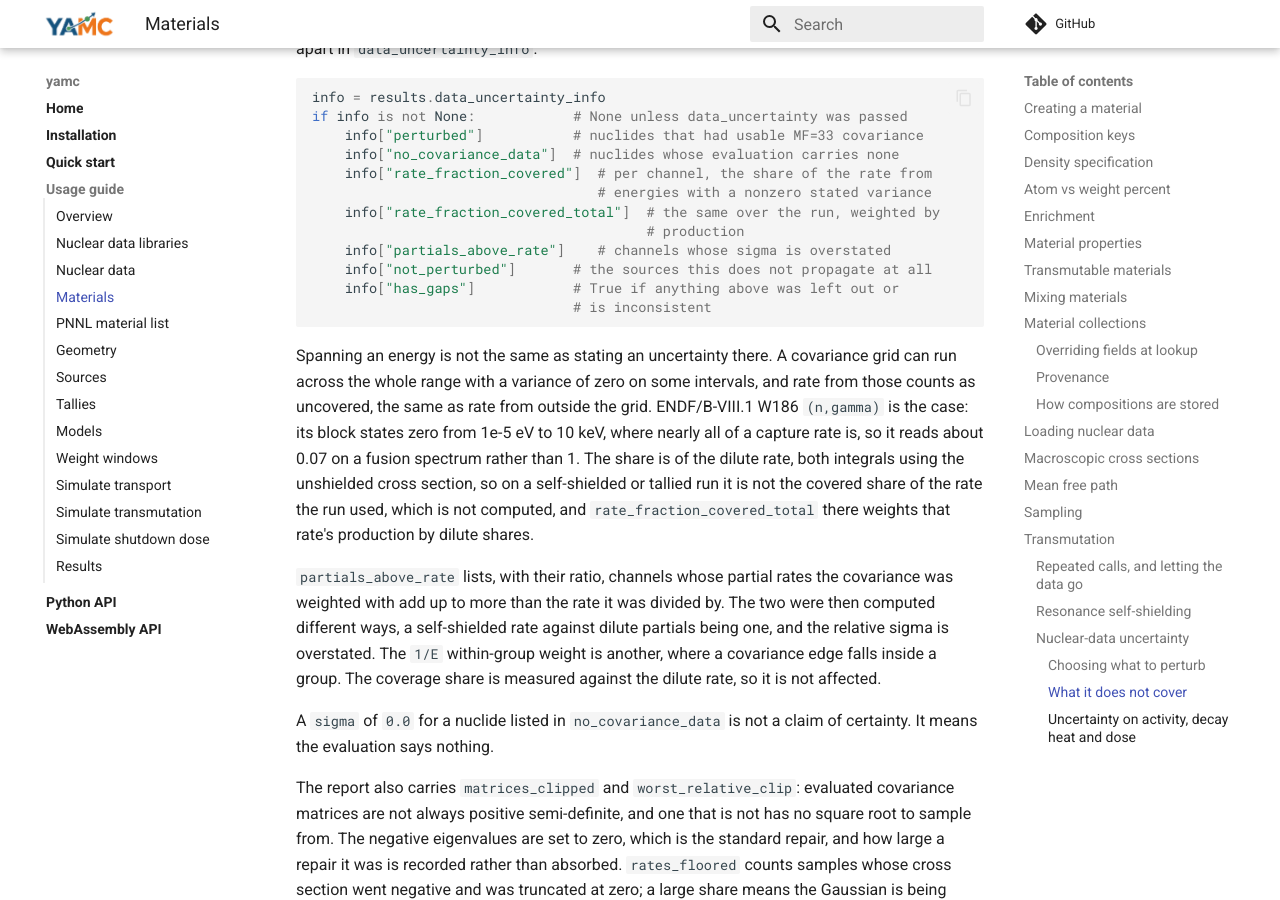
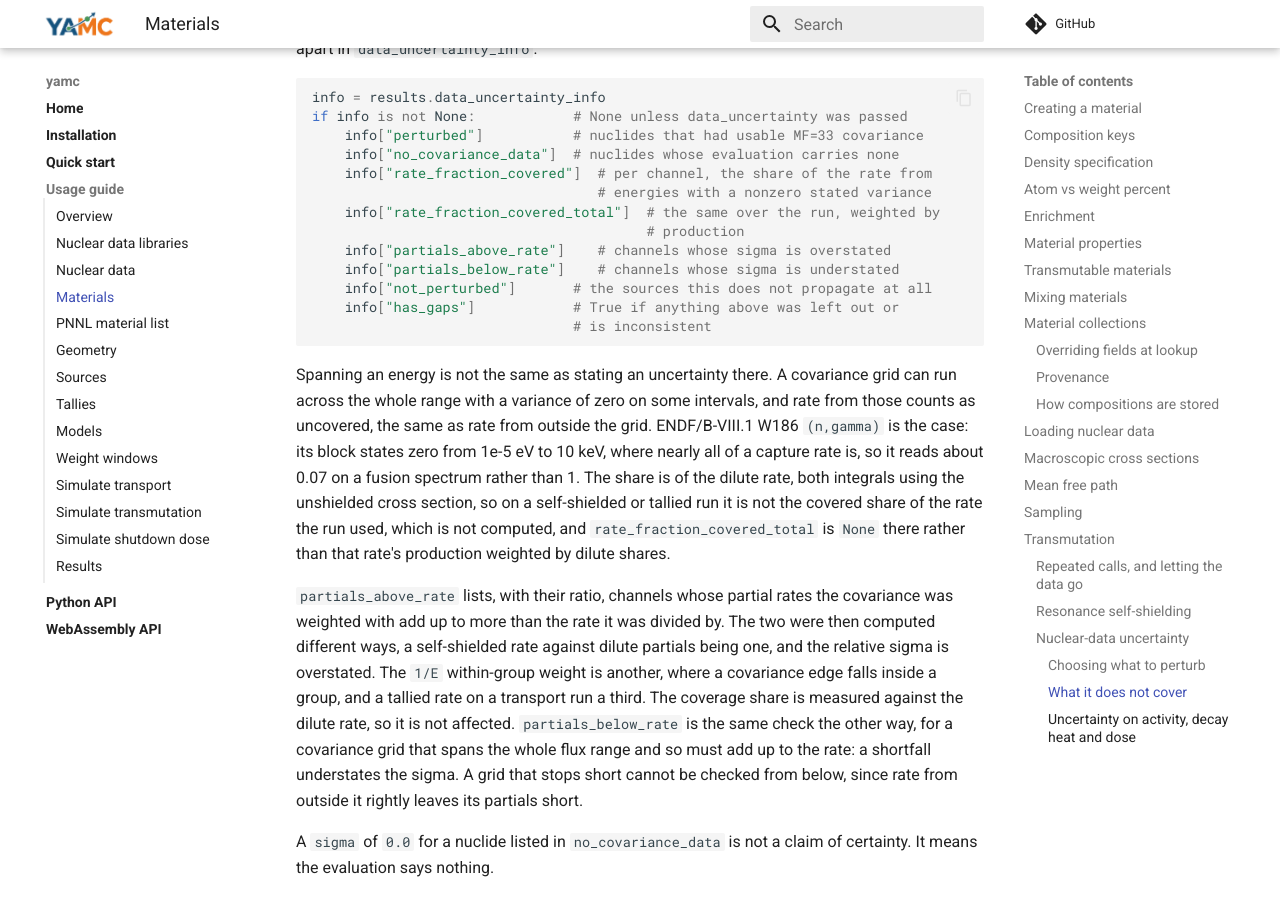
Before and after one commit to fusion-neutronics/yamc, an MkDocs documentation site: the page built from docs/materials.md, in a window 1280 px wide and 900 px high, scrolled down 11631 px. Built offline with MkDocs 1.6.1 and Material for MkDocs 9.7.7, drawn with Linux system fonts in a browser that asks for light colours; comment, search, counter and statistics services are not loaded.

Commit message:
List partials_below_rate and say the total is None off a dilute run
The core change now also reports channels whose partials, on a
covariance grid spanning the whole flux range, add up to less than the
rate, which understates the sigma. And rate_fraction_covered_total is
None on a self-shielded or transport run, where the production it
weights is not the dilute one its shares describe. A tallied rate is
named as a cause of partials_above_rate.

```diff
--- a/docs/materials.md
+++ b/docs/materials.md
@@ -571,6 +571,7 @@ if info is not None:            # None unless data_uncertainty was passed
     info["rate_fraction_covered_total"]  # the same over the run, weighted by
                                          # production
     info["partials_above_rate"]    # channels whose sigma is overstated
+    info["partials_below_rate"]    # channels whose sigma is understated
     info["not_perturbed"]       # the sources this does not propagate at all
     info["has_gaps"]            # True if anything above was left out or
                                 # is inconsistent
@@ -584,15 +585,20 @@ states zero from 1e-5 eV to 10 keV, where nearly all of a capture rate is, so
 it reads about 0.07 on a fusion spectrum rather than 1. The share is of the
 dilute rate, both integrals using the unshielded cross section, so on a
 self-shielded or tallied run it is not the covered share of the rate the run
-used, which is not computed, and ``rate_fraction_covered_total`` there weights
-that rate's production by dilute shares.
+used, which is not computed, and ``rate_fraction_covered_total`` is ``None``
+there rather than that rate's production weighted by dilute shares.
 
 ``partials_above_rate`` lists, with their ratio, channels whose partial rates
 the covariance was weighted with add up to more than the rate it was divided
 by. The two were then computed different ways, a self-shielded rate against
 dilute partials being one, and the relative sigma is overstated. The ``1/E``
-within-group weight is another, where a covariance edge falls inside a group.
-The coverage share is measured against the dilute rate, so it is not affected.
+within-group weight is another, where a covariance edge falls inside a group,
+and a tallied rate on a transport run a third. The coverage share is measured
+against the dilute rate, so it is not affected. ``partials_below_rate`` is the
+same check the other way, for a covariance grid that spans the whole flux range
+and so must add up to the rate: a shortfall understates the sigma. A grid that
+stops short cannot be checked from below, since rate from outside it rightly
+leaves its partials short.
 
 A ``sigma`` of ``0.0`` for a nuclide listed in ``no_covariance_data`` is not a
 claim of certainty. It means the evaluation says nothing.
```
